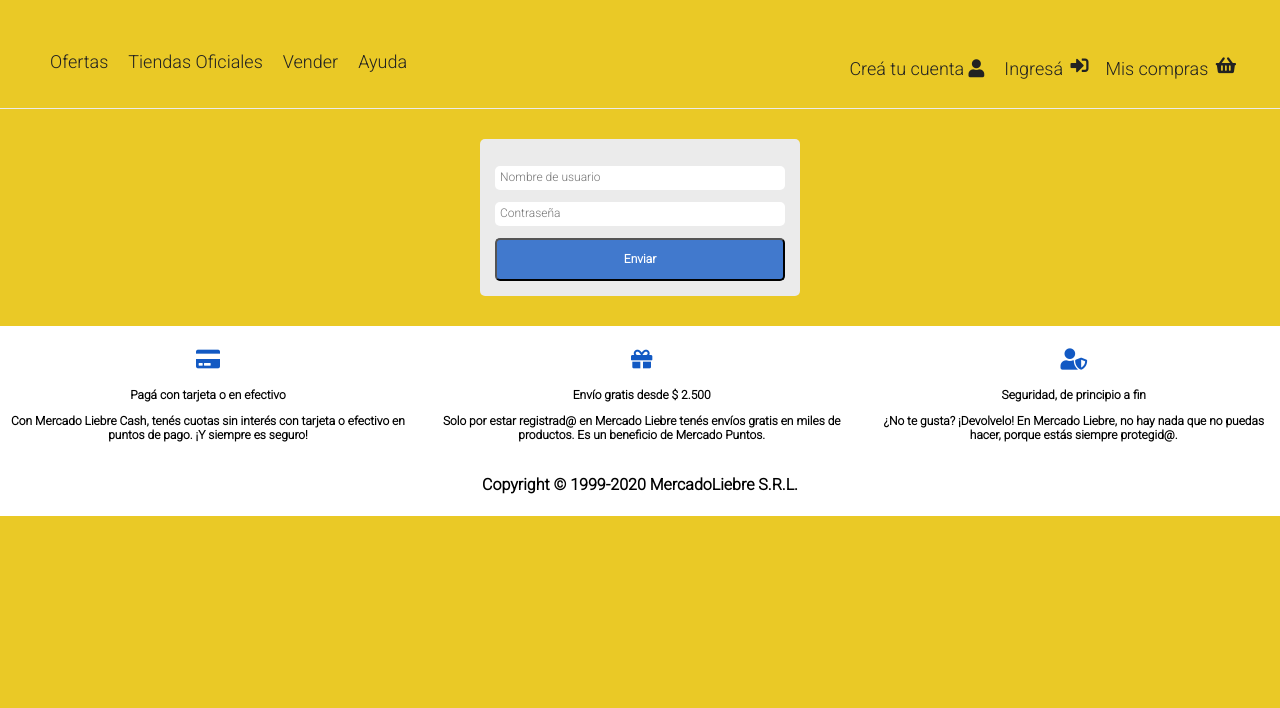
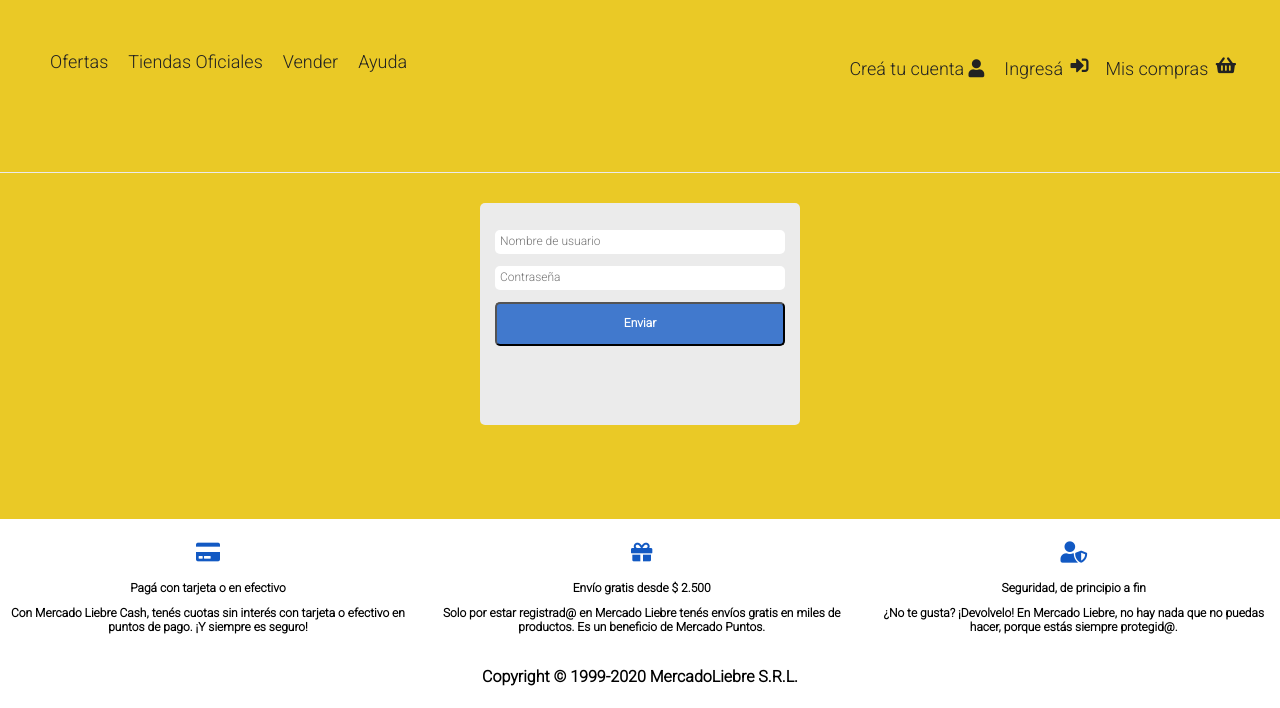
Before and after one commit to soldiersnake/Mercado-Liebre, a website: page views/login.html in a window 1280 px wide. Shown: the part 92-800 px from the top of the page. Drawn offline with Linux system fonts and the light colour scheme.

Commit message:
primer sprint completo

```diff
--- a/public/css/style.css
+++ b/public/css/style.css
@@ -7,6 +7,14 @@
 body{
     background-color: #EAC926;
     font-family: 'Roboto', sans-serif;
+    /* display: flex;
+    justify-content: space-between;
+    flex-direction: column; */
+    display: flex;
+    min-height: 100vh;
+    flex-wrap: wrap;
+    /* flex-direction: column; */
+
 }
 
 .logo{
@@ -15,6 +23,7 @@
 
 .main-header{
     border-bottom: 1px solid #ebebeb;
+    width: 100%;
 }
 
 .main-header-top-bar a{
@@ -235,6 +244,9 @@
     align-items: center;
     flex-direction: column;
     text-align: center;
+    align-self: flex-end;
+    flex-wrap: wrap;
+    width: 100%;
 }
 
 .blue{
@@ -399,6 +411,7 @@
 .contenedor-formulario{
     display: flex;
     justify-content: center;
+    width: 100%;
 }
 
 .formulario{
```
